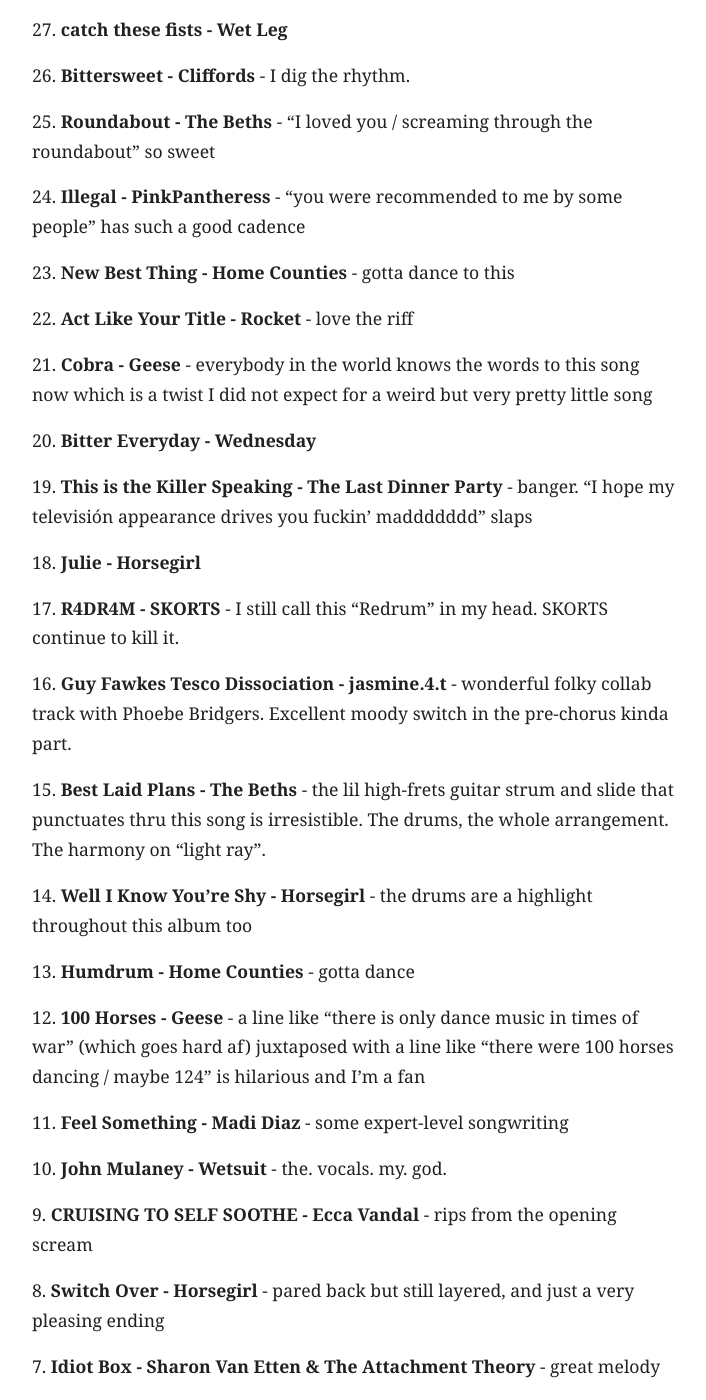
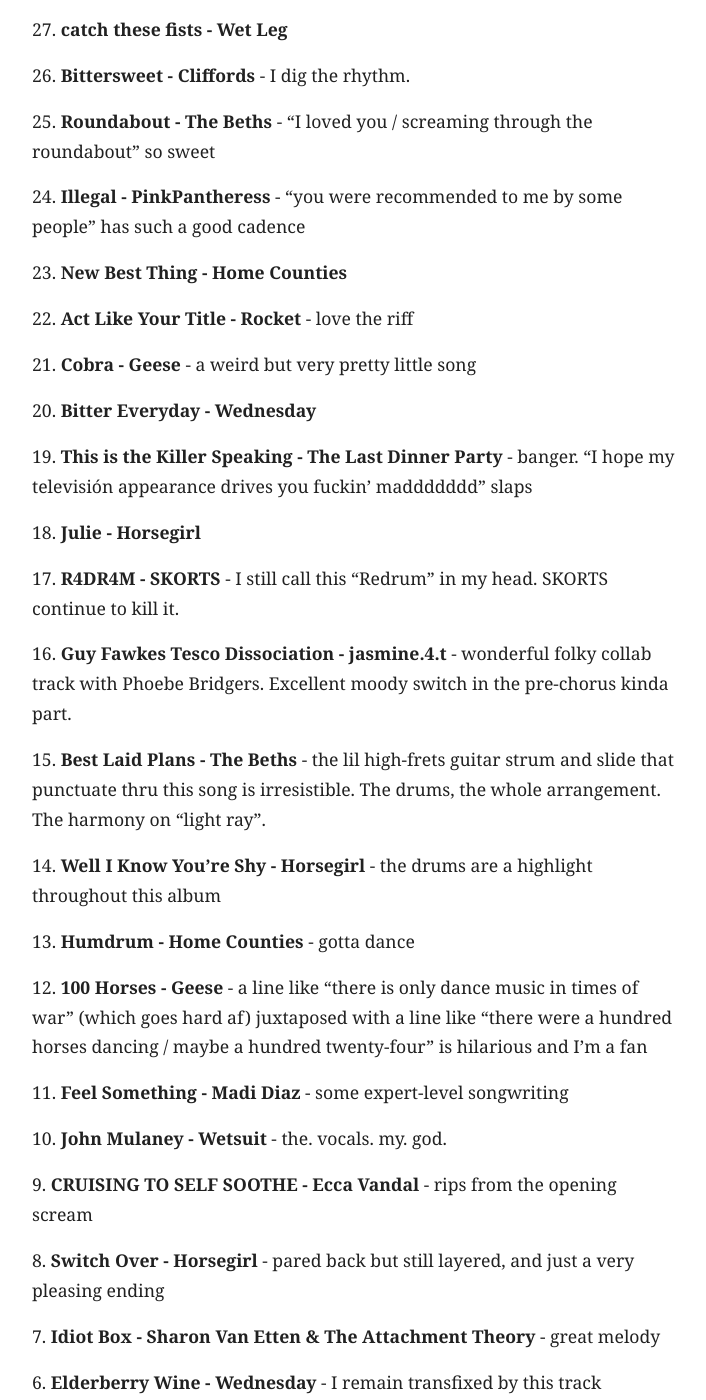
Before and after one commit to ttwardz/bum-notes-blog, a Jekyll site: the page built from _posts/2026-06-27-favorite-music-2025.md, in a window 1280 px wide and 1400 px high, scrolled down 999 px. Shown: the whole window, without its empty margins (284-990 px from the left). Built offline with Jekyll 4.4.1, drawn with Linux system fonts in a browser that asks for light colours.

Commit message:
more typo fixes

```diff
--- a/_posts/2026-06-27-favorite-music-2025.md
+++ b/_posts/2026-06-27-favorite-music-2025.md
@@ -42,11 +42,11 @@ tags: [music]
 
 24\. **Illegal - PinkPantheress** - “you were recommended to me by some people” has such a good cadence
 
-23\. **New Best Thing - Home Counties** - gotta dance to this
+23\. **New Best Thing - Home Counties**
 
 22\. **Act Like Your Title - Rocket** - love the riff
 
-21\. **Cobra - Geese** - everybody in the world knows the words to this song now which is a twist I did not expect for a weird but very pretty little song
+21\. **Cobra - Geese** - a weird but very pretty little song
 
 20\. **Bitter Everyday - Wednesday**
 
@@ -58,13 +58,13 @@ tags: [music]
 
 16\. **Guy Fawkes Tesco Dissociation - jasmine.4.t** - wonderful folky collab track with Phoebe Bridgers. Excellent moody switch in the pre-chorus kinda part.
 
-15\. **Best Laid Plans - The Beths** - the lil high-frets guitar strum and slide that punctuates thru this song is irresistible. The drums, the whole arrangement. The harmony on “light ray”.
+15\. **Best Laid Plans - The Beths** - the lil high-frets guitar strum and slide that punctuate thru this song is irresistible. The drums, the whole arrangement. The harmony on “light ray”.
 
-14\. **Well I Know You’re Shy - Horsegirl** - the drums are a highlight throughout this album too
+14\. **Well I Know You’re Shy - Horsegirl** - the drums are a highlight throughout this album
 
 13\. **Humdrum - Home Counties** - gotta dance
 
-12\. **100 Horses - Geese** - a line like “there is only dance music in times of war” (which goes hard af) juxtaposed with a line like “there were 100 horses dancing / maybe 124” is hilarious and I’m a fan
+12\. **100 Horses - Geese** - a line like “there is only dance music in times of war” (which goes hard af) juxtaposed with a line like “there were a hundred horses dancing / maybe a hundred twenty-four” is hilarious and I’m a fan
 
 11\. **Feel Something - Madi Diaz** - some expert-level songwriting
 
```
